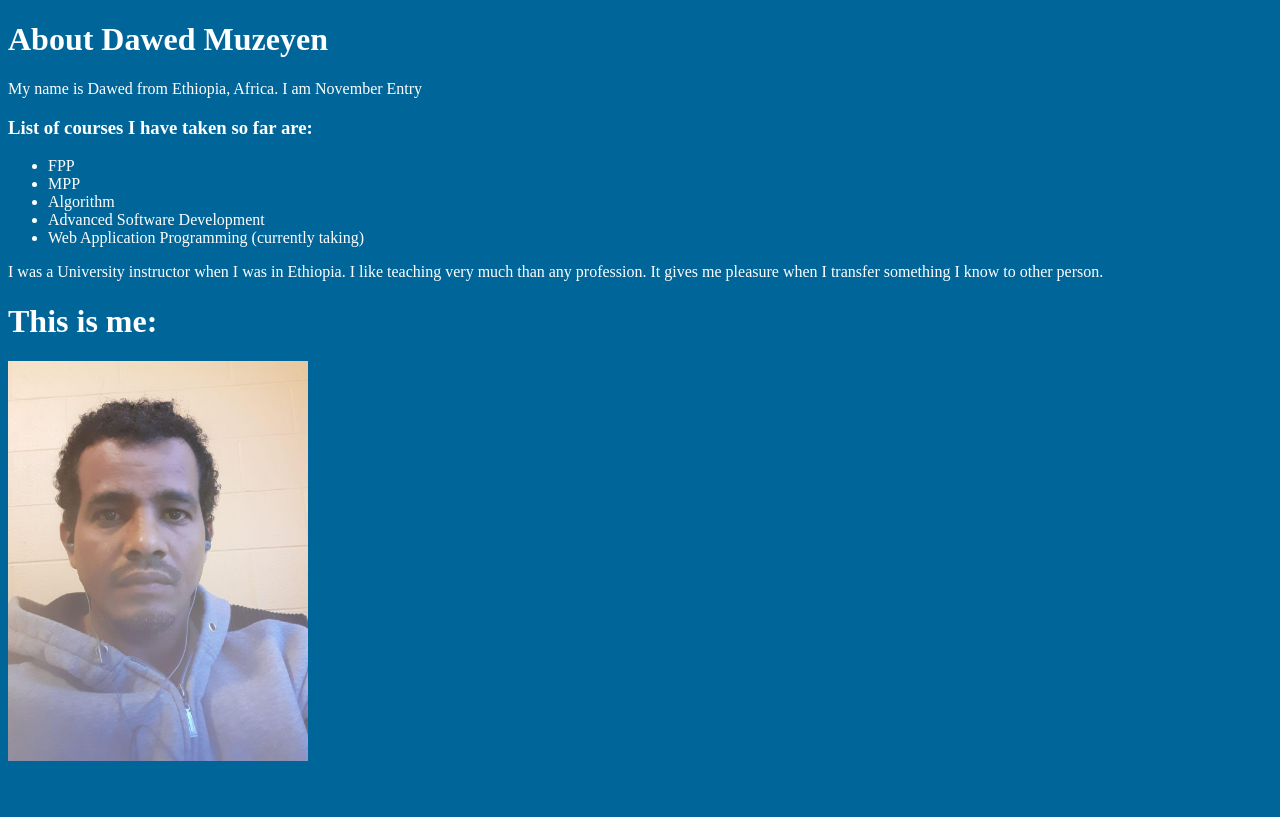
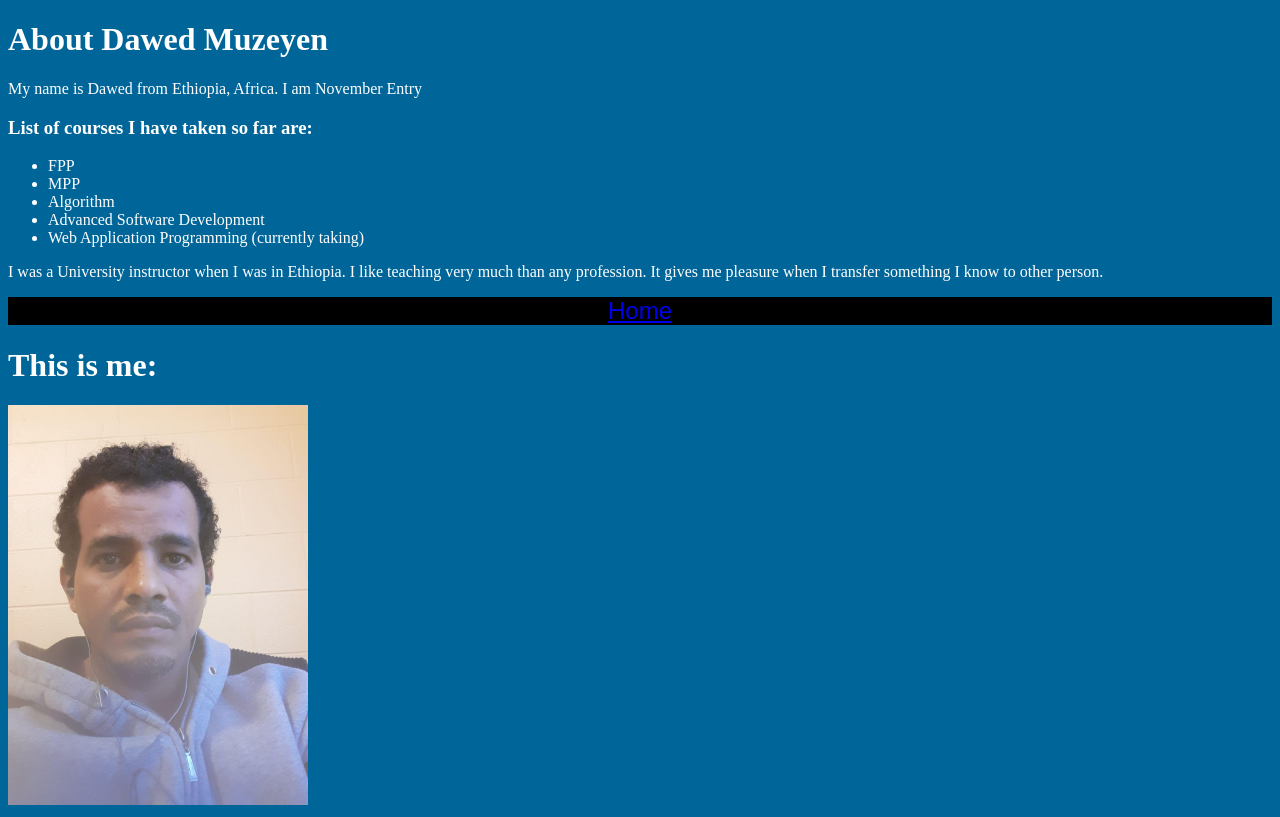
Before and after one commit to DawedNesru/dawednesru.github.io, a plain HTML site: page lab2/about.html in a window 1280 px wide. Drawn offline with Linux system fonts and the light colour scheme.

Commit message:
I like this

```diff
--- a/lab2/about.html
+++ b/lab2/about.html
@@ -13,6 +13,13 @@
                 background-color: #006699;
                 color: white;
             }
+.homelink{
+   font-size:x-large;
+   font-family: fantasy;
+   color: white;
+   background-color: black;
+    text-align: center;
+}
         </style>
     </head>
     <body>
@@ -28,7 +35,8 @@
 <li>Web Application Programming (currently taking)</li></ul>
 <p>I was a University instructor when I was in Ethiopia.
     I like teaching very much than any profession. It gives me pleasure when I transfer something I know to other person.</p>
-<h1>This is me:</h1>
+<div class ="homelink" ><a href ="../index.html">   Home</a></div>
+    <h1>This is me:</h1>
 <img src = "myphoto.jpg" alt = "dawed Muzeyen">
 </body>
 </html>
```
Also changed, not shown: lab2/recipes.html (+8 -0 lines).
